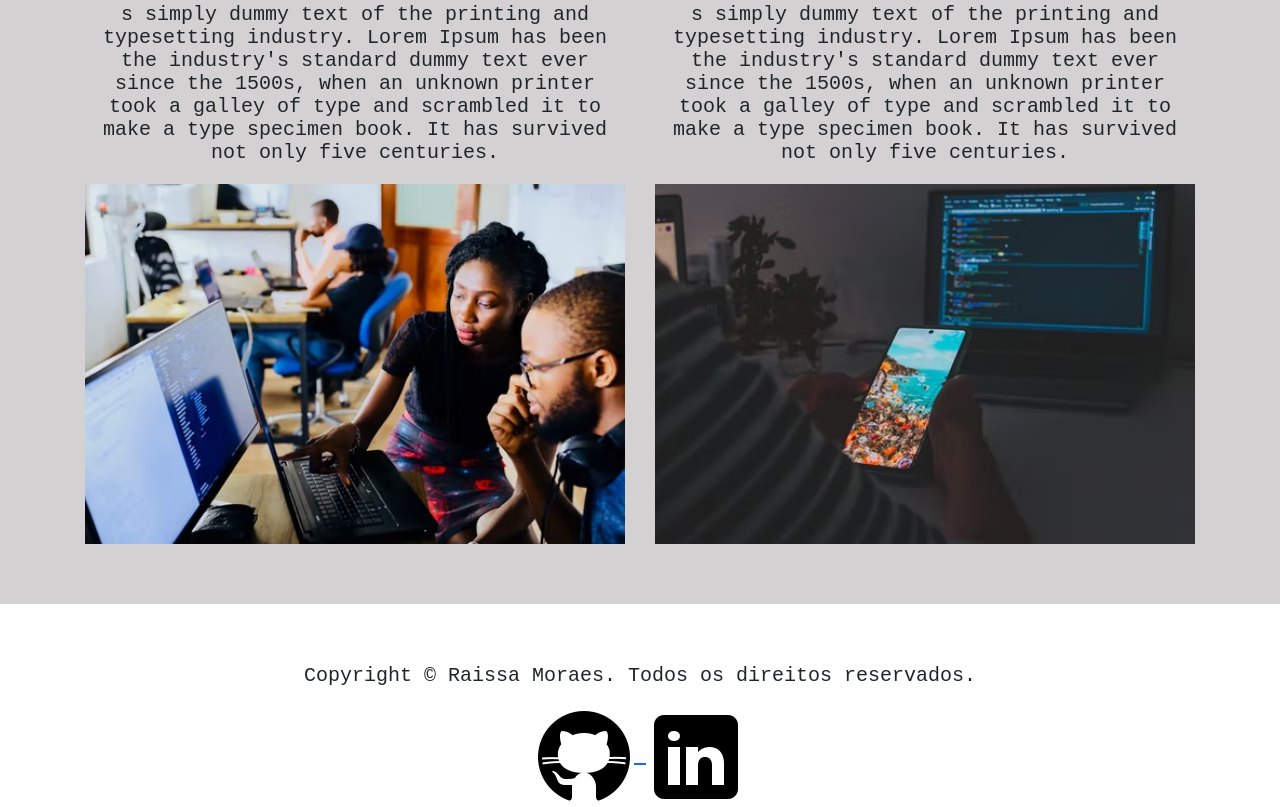
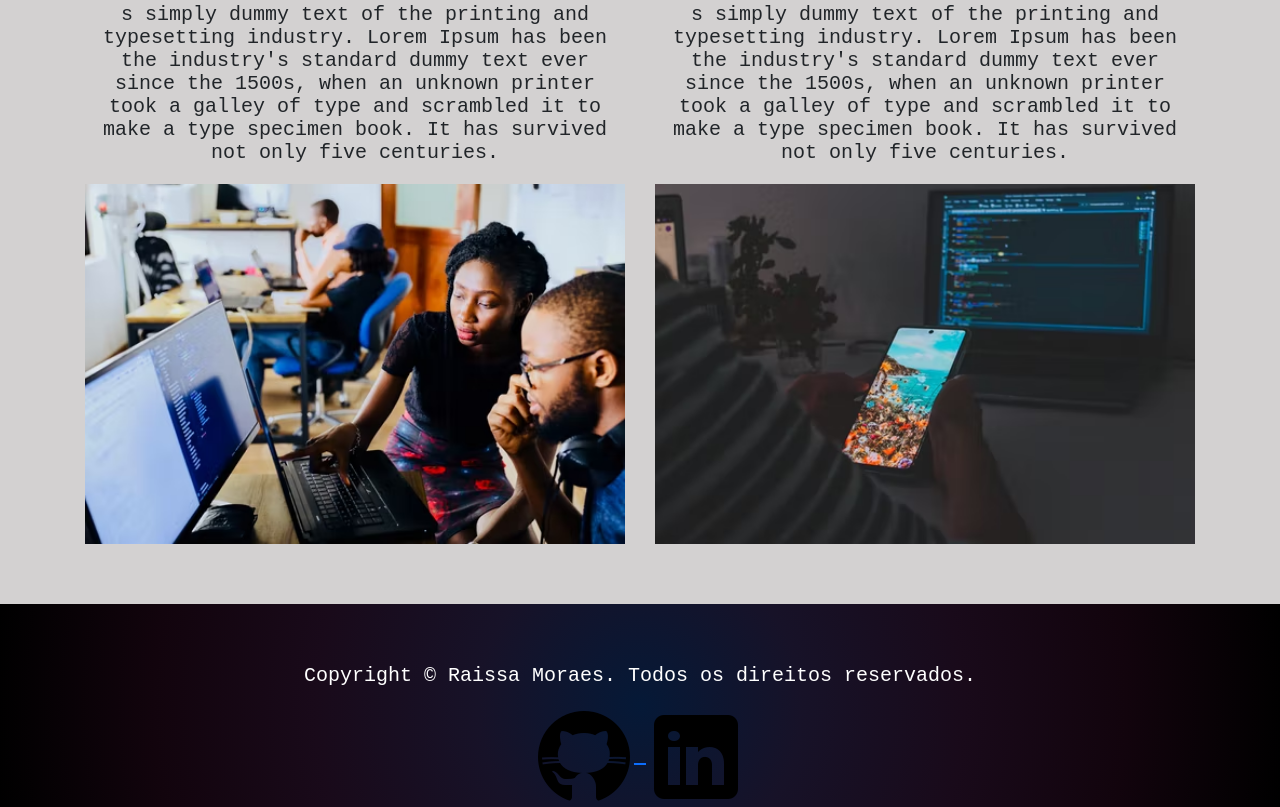
Before and after one commit to Railssa1/Projeto_bootstrap, a plain HTML site: page projeto_bootstrap/index.html in a window 1280 px wide. Shown: the part 1413-2220 px from the top of the page. Drawn offline with Linux system fonts and the light colour scheme.

Commit message:
Update style.css

```diff
--- a/projeto_bootstrap/css/style.css
+++ b/projeto_bootstrap/css/style.css
@@ -19,3 +19,8 @@ body, html{
 .servicos{
 	background-color:#D3D1D1;
 }
+
+footer{
+	color: white;
+	background-image: radial-gradient(circle, #051937, #171228, #190a1a, #12040d, #000000);
+}
```
